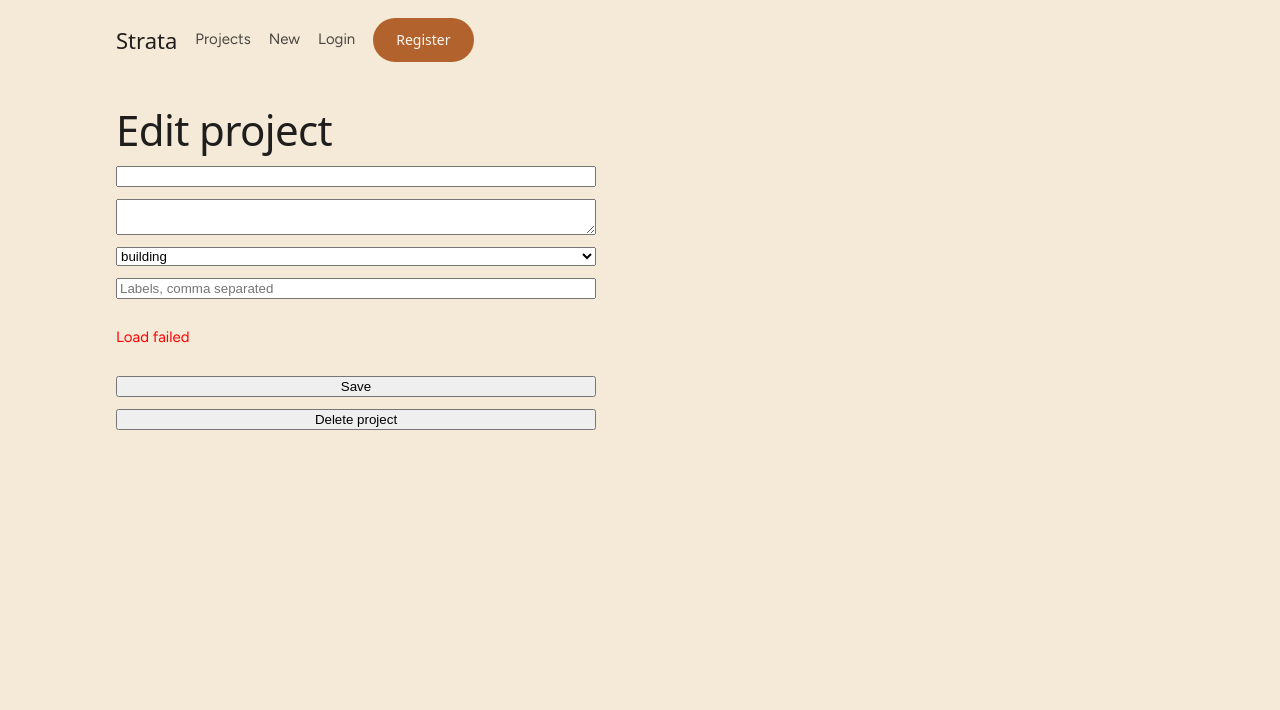
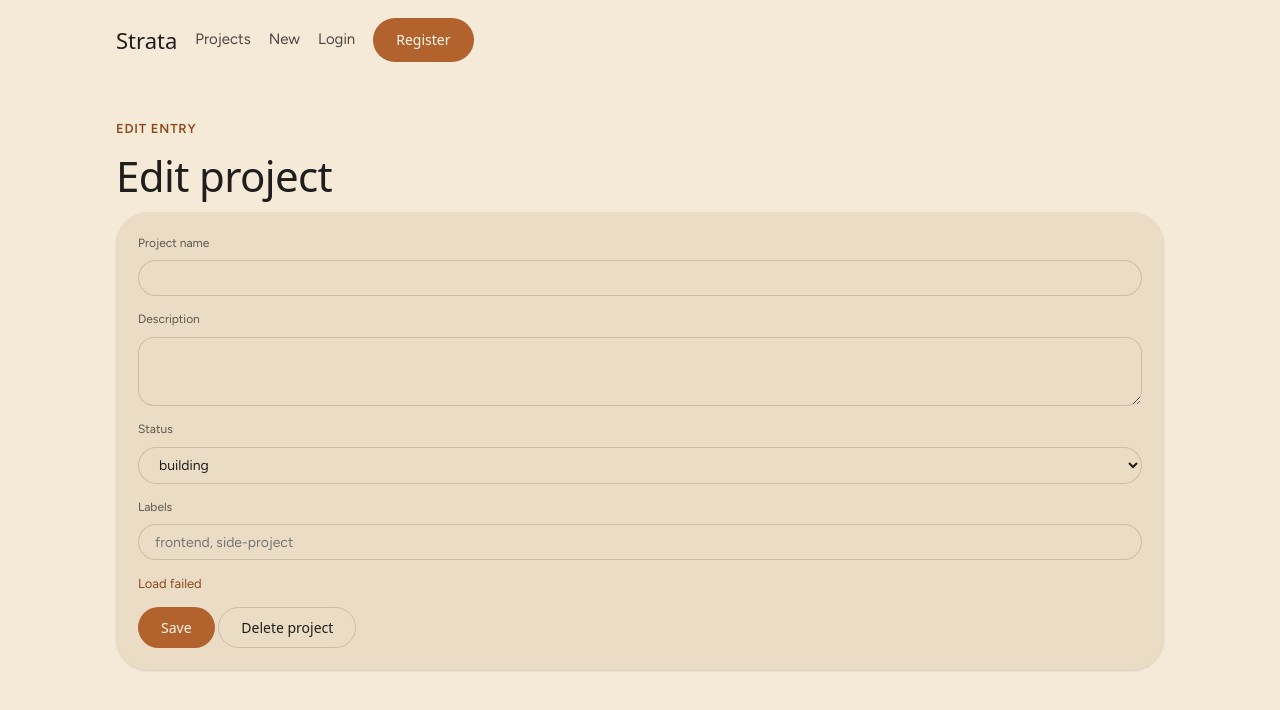
Before and after one commit to Wimmboo2/Strata, a Next.js app in the folder frontend/: page /projects/1/edit in a window 1280 px wide. Shown: the top 710 px of the page. Built offline with nearby package versions, Linux system fonts and the light colour scheme; no server answers; the database is empty; a web font is replaced by a local one.

Commit message:
Organic redesign: edit, auth pages

```diff
--- a/frontend/app/projects/[id]/edit/page.tsx
+++ b/frontend/app/projects/[id]/edit/page.tsx
@@ -37,17 +37,12 @@ export default function EditProjectPage({ params }: { params: { id: string } })
     setSaving(true);
     try {
       const supabase = createClient();
-      const { error: uError } = await supabase
-        .from("projects")
-        .update({ name, description, status, updated_at: new Date().toISOString() })
-        .eq("id", params.id);
+      const { error: uError } = await supabase.from("projects").update({ name, description, status, updated_at: new Date().toISOString() }).eq("id", params.id);
       if (uError) throw uError;
       await supabase.from("labels").delete().eq("project_id", params.id);
       const names = labels.split(",").map((s) => s.trim()).filter(Boolean);
       if (names.length > 0) {
-        const { error: lError } = await supabase
-          .from("labels")
-          .insert(names.map((n) => ({ project_id: params.id, name: n })));
+        const { error: lError } = await supabase.from("labels").insert(names.map((n) => ({ project_id: params.id, name: n })));
         if (lError) throw lError;
       }
       window.location.href = `/projects/${params.id}`;
@@ -73,20 +68,25 @@ export default function EditProjectPage({ params }: { params: { id: string } })
 
   return (
     <div>
+      <p className="kicker">Edit entry</p>
       <h1>Edit project</h1>
-      <form onSubmit={onSave} style={{ display: "grid", gap: 12, maxWidth: 480 }}>
-        <input value={name} onChange={(e) => setName(e.target.value)} required />
-        <textarea value={description} onChange={(e) => setDescription(e.target.value)} />
-        <select value={status} onChange={(e) => setStatus(e.target.value as typeof status)}>
-          <option value="building">building</option>
-          <option value="finished">finished</option>
-          <option value="paused">paused</option>
-        </select>
-        <input value={labels} onChange={(e) => setLabels(e.target.value)} placeholder="Labels, comma separated" />
-        {error ? <p style={{ color: "red" }}>{error}</p> : null}
-        <button type="submit" disabled={saving}>{saving ? "Saving" : "Save"}</button>
-        <button type="button" onClick={onDelete}>Delete project</button>
-      </form>
+      <div className="card">
+        <form onSubmit={onSave}>
+          <div className="field"><label htmlFor="ename">Project name</label><input id="ename" className="input" value={name} onChange={(e) => setName(e.target.value)} required /></div>
+          <div className="field"><label htmlFor="edesc">Description</label><textarea id="edesc" className="input" rows={3} value={description} onChange={(e) => setDescription(e.target.value)} /></div>
+          <div className="field"><label htmlFor="estatus">Status</label>
+            <select id="estatus" className="input" value={status} onChange={(e) => setStatus(e.target.value as typeof status)}>
+              <option value="building">building</option>
+              <option value="finished">finished</option>
+              <option value="paused">paused</option>
+            </select>
+          </div>
+          <div className="field"><label htmlFor="elabels">Labels</label><input id="elabels" className="input" value={labels} onChange={(e) => setLabels(e.target.value)} placeholder="frontend, side-project" /></div>
+          {error ? <p className="form-error">{error}</p> : null}
+          <button className="btn btn-primary" type="submit" disabled={saving}>{saving ? "Saving" : "Save"}</button>{" "}
+          <button className="btn btn-secondary" type="button" onClick={onDelete}>Delete project</button>
+        </form>
+      </div>
     </div>
   );
 }
```
Also changed, not shown: frontend/app/(auth)/login/page.tsx (+9 -8 lines), frontend/app/(auth)/register/page.tsx (+13 -25 lines).
